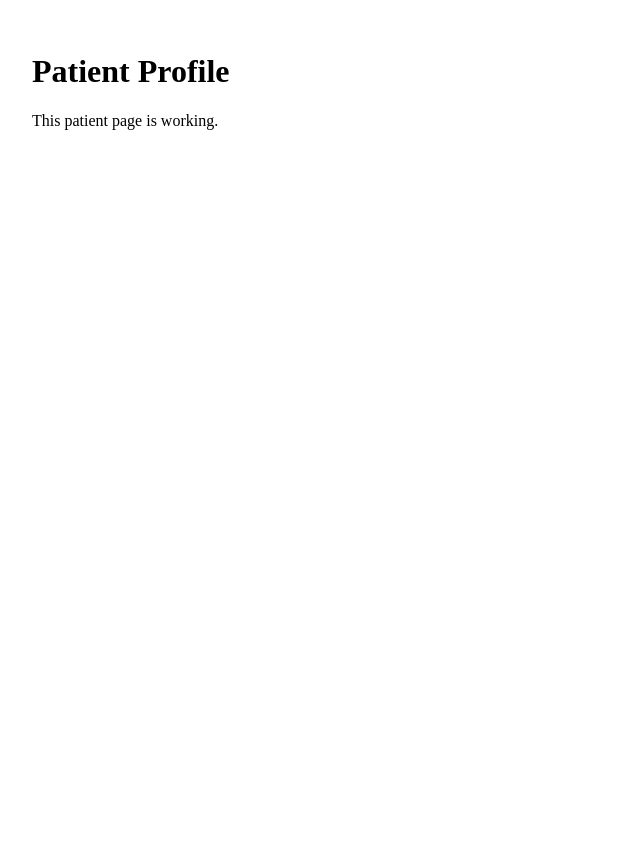
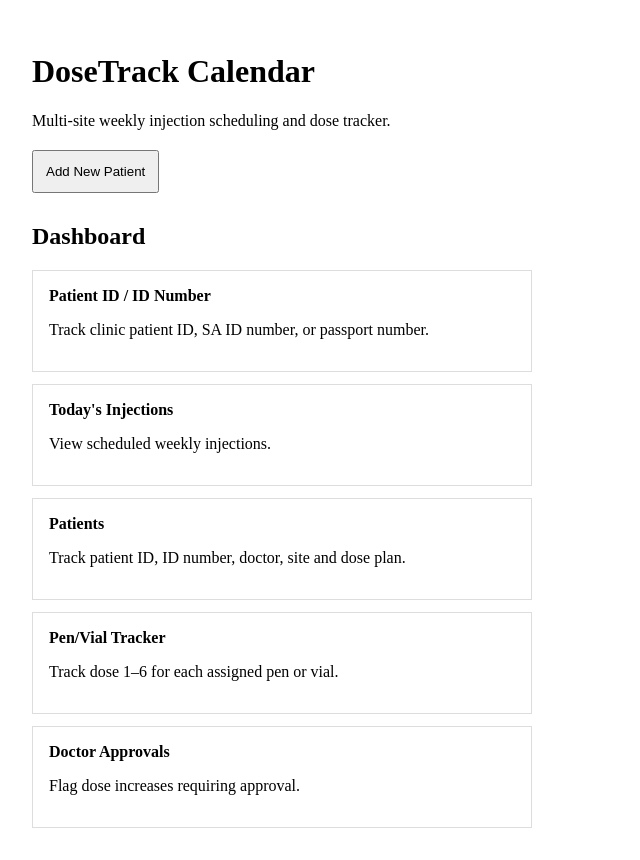
Before and after one commit to Siraajadams/Dosetracker, a Next.js app: page /dosetrack/patient/1 in a window 1280 px wide. Shown: the whole page, without its empty margins (0-640 px from the left). Before the commit the page ends 800 px from the top, so only its background shows below. Built offline with nearby package versions, Linux system fonts and the light colour scheme.

Commit message:
Update page.tsx

```diff
--- a/app/dosetrack/patient/[id]/page.tsx
+++ b/app/dosetrack/patient/[id]/page.tsx
@@ -1,8 +1,50 @@
-export default function PatientPage() {
+"use client";
+
+import Link from "next/link";
+
+export default function DoseTrackDashboard() {
   return (
     <main style={{ padding: 24 }}>
-      <h1>Patient Profile</h1>
-      <p>This patient page is working.</p>
+      <h1>DoseTrack Calendar</h1>
+
+      <p>Multi-site weekly injection scheduling and dose tracker.</p>
+
+      <div style={{ marginTop: 20 }}>
+        <Link href="/dosetrack/add-patient">
+          <button style={{ padding: 12 }}>Add New Patient</button>
+        </Link>
+      </div>
+
+      <section style={{ marginTop: 30 }}>
+        <h2>Dashboard</h2>
+
+        <div style={{ display: "grid", gap: 12, maxWidth: 500 }}>
+          <div style={{ border: "1px solid #ddd", padding: 16 }}>
+            <strong>Patient ID / ID Number</strong>
+            <p>Track clinic patient ID, SA ID number, or passport number.</p>
+          </div>
+
+          <div style={{ border: "1px solid #ddd", padding: 16 }}>
+            <strong>Today's Injections</strong>
+            <p>View scheduled weekly injections.</p>
+          </div>
+
+          <div style={{ border: "1px solid #ddd", padding: 16 }}>
+            <strong>Patients</strong>
+            <p>Track patient ID, ID number, doctor, site and dose plan.</p>
+          </div>
+
+          <div style={{ border: "1px solid #ddd", padding: 16 }}>
+            <strong>Pen/Vial Tracker</strong>
+            <p>Track dose 1–6 for each assigned pen or vial.</p>
+          </div>
+
+          <div style={{ border: "1px solid #ddd", padding: 16 }}>
+            <strong>Doctor Approvals</strong>
+            <p>Flag dose increases requiring approval.</p>
+          </div>
+        </div>
+      </section>
     </main>
   );
 }
```
